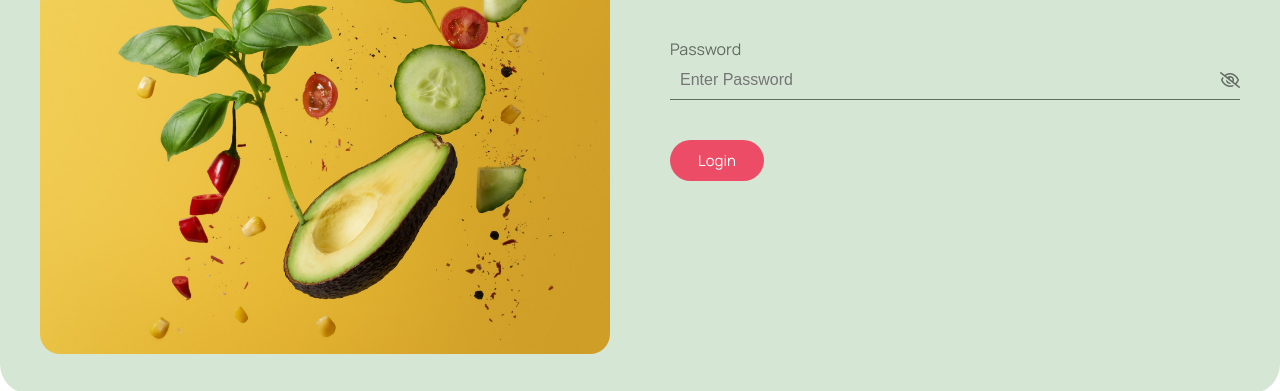
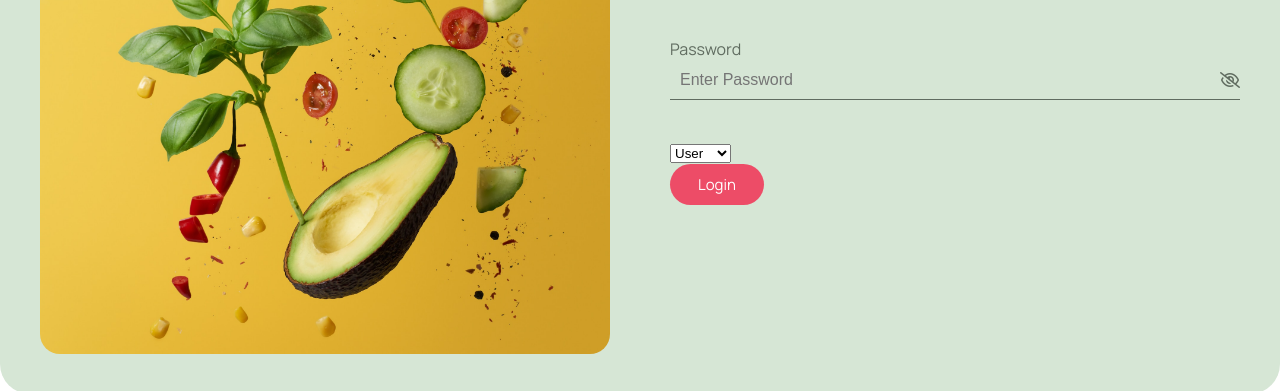
Before and after one commit to rakshyak-98/meal-master, a website: page sign-up.html in a window 1280 px wide. Shown: the part 275-666 px from the top of the page. Drawn offline with Linux system fonts and the light colour scheme.

Commit message:
New: UI select role option.

```diff
--- a/sign-up.html
+++ b/sign-up.html
@@ -129,6 +129,10 @@
               <span>
                 <input type="password" placeholder="Enter password" name="password"/><span class="eye-icon" data-toggle="0"><i class="fa-regular fa-eye-slash"></i></span>
             </label>
+            <select name="role" id="role">
+              <option value="common">User</option>
+              <option value="expert">Expert</option>
+            </select>
             <button class="btn secondary">Login</button>
           </div>
         </form>
```
